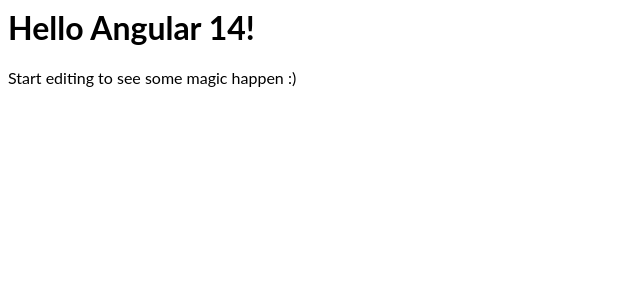
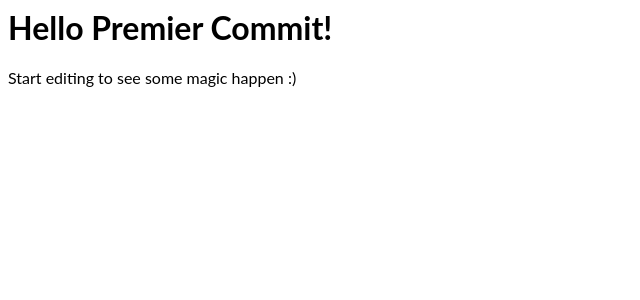
Before and after one commit to HugoGybels/remy-game, an Angular app: page / in a window 1280 px wide. Shown: the top 300 px of the page, without its empty margins (0-640 px from the left). Built offline with nearby package versions, Linux system fonts and the light colour scheme.

Commit message:
1 file modified

```diff
--- a/src/app/app.component.ts
+++ b/src/app/app.component.ts
@@ -6,5 +6,5 @@
   styleUrls: [ './app.component.css' ]
 })
 export class AppComponent  {
-  name = 'Angular ' + VERSION.major;
+  name = 'Premier Commit';
 }
```
